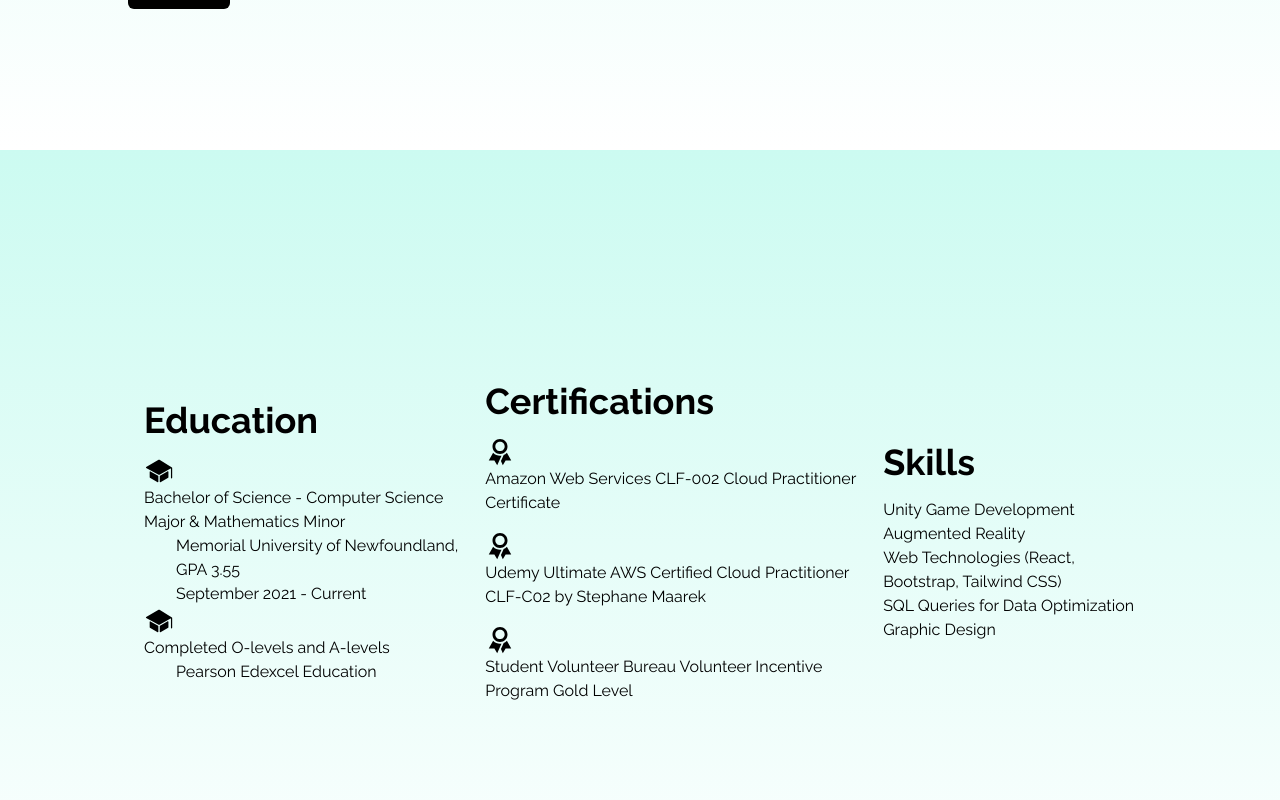
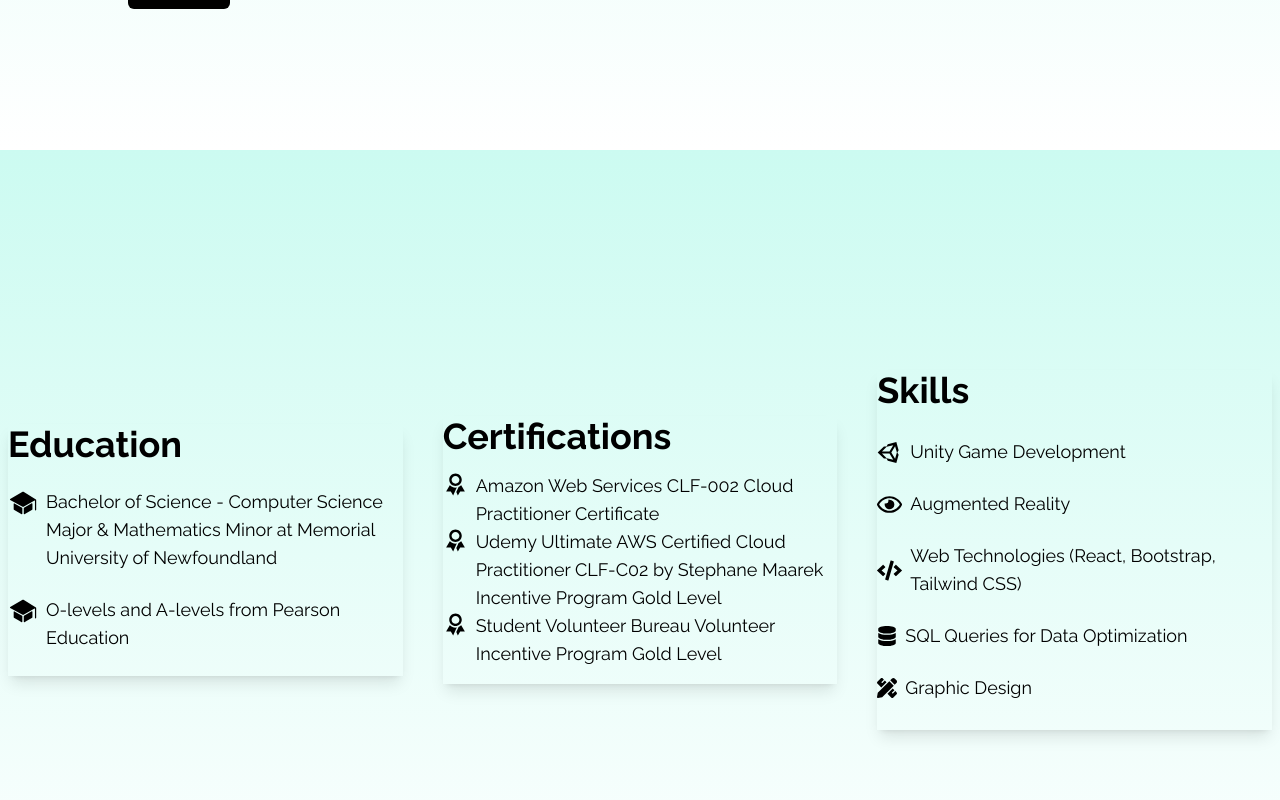
Before and after one commit to Irfanul383/portfolio_website, a React (Create React App) app: page / in a window 1280 px wide. Shown: the part 650-1450 px from the top of the page. Built offline with nearby package versions, Linux system fonts and the light colour scheme.

Commit message:
Qualification page updated with content

```diff
--- a/src/components/Qualifications.jsx
+++ b/src/components/Qualifications.jsx
@@ -1,57 +1,95 @@
 import React from 'react';
 import { IoIosSchool, IoMdRibbon } from 'react-icons/io';
+import { FaUnity, FaRegEye, FaCode, FaDatabase, FaPencilRuler } from 'react-icons/fa';
 
 const Qualifications = () => {
 	return (
 		<div name="education" className="h-screen w-full bg-gradient-to-b from-teal-100 to-white">
-			<div className="max-w-screen-lg mx-auto flex flex-col items-center justify-center h-full px-4 md:flex-row">
-				<div className="education-section">
+			<div className="max-w-screen-2xl mx-auto flex flex-col items-center justify-center h-full px-2 md:flex-row">
+				<div className="Education-section w-1/3 shadow-lg">
 					<h2 className="text-3xl sm:text-4xl font-bold">Education</h2>
-					<div className="text-grey-700 py-4">
-						<p>
-							<IoIosSchool size={30} className="text-black mr-2" />
-							Bachelor of Science - Computer Science Major & Mathematics Minor
-						</p>
-
-						<p className="pl-8">Memorial University of Newfoundland, GPA 3.55</p>
-						<p className="pl-8">September 2021 - Current</p>
-
-						<p>
-							<IoIosSchool size={30} className="text-black mr-2" />
-							Completed O-levels and A-levels
-						</p>
-						<p className="pl-8">Pearson Edexcel Education</p>
+					<div className="text-grey-700 py-3">
+						<ul className="Education-list">
+							<li className="flex items-top py-3 text-lg">
+								<div className="flex-shrink-0">
+									<IoIosSchool size={30} className="text-black mr-2" />
+								</div>
+								<div>
+									Bachelor of Science - Computer Science Major & Mathematics Minor at Memorial
+									University of Newfoundland
+								</div>
+							</li>
+							<li className="flex items-top py-3 text-lg">
+								<div className="flex-shrink-0">
+									<IoIosSchool size={30} className="text-black mr-2" />
+								</div>
+								<div>O-levels and A-levels from Pearson Education</div>
+							</li>
+						</ul>
 					</div>
 				</div>
-
-				<div className="certifications-section">
-					<h2 className="text-3xl sm:text-4xl font-bold">Certifications</h2>
+				<div className="Certification-section ml-10 w-1/3 shadow-lg">
+					<h2 className="flex flex-row text-3xl sm:text-4xl font-bold">Certifications</h2>
 					<div className="text-grey-700 py-4">
-						<p>
-							<IoMdRibbon size={30} className="text-black mr-2" />
-							Amazon Web Services CLF-002 Cloud Practitioner Certificate
-						</p>
-						<p className="mt-4">
-							<IoMdRibbon size={30} className="text-black mr-2" />
-							Udemy Ultimate AWS Certified Cloud Practitioner CLF-C02 by Stephane Maarek
-						</p>
-						<p className="mt-4">
-							<IoMdRibbon size={30} className="text-black mr-2" />
-							Student Volunteer Bureau Volunteer Incentive Program Gold Level
-						</p>
+						<ul className="Certification-list">
+							<li className="flex items-top text-lg">
+								<div className="flex-shrink-0">
+									<IoMdRibbon size={25} className="text-black mr-2" />
+								</div>
+								<div>Amazon Web Services CLF-002 Cloud Practitioner Certificate</div>
+							</li>
+							<li className="flex items-top text-lg">
+								<div className="flex-shrink-0">
+									<IoMdRibbon size={25} className="text-black mr-2" />
+								</div>
+								<div>
+									Udemy Ultimate AWS Certified Cloud Practitioner CLF-C02 by Stephane Maarek Incentive
+									Program Gold Level
+								</div>
+							</li>
+							<li className="flex items-top text-lg">
+								<div className="flex-shrink-0">
+									<IoMdRibbon size={25} className="text-black mr-2" />
+								</div>
+								<div>Student Volunteer Bureau Volunteer Incentive Program Gold Level</div>
+							</li>
+						</ul>
 					</div>
 				</div>
-
-				<div className="skills-section">
+				<div className="skills-section ml-10 w-1/3 shadow-lg">
 					<h2 className="text-3xl sm:text-4xl font-bold">Skills</h2>
 					<div className="text-grey-700 py-4">
-						{/* List of skills here */}
-						<ul>
-							<li>Unity Game Development</li>
-							<li>Augmented Reality</li>
-							<li>Web Technologies (React, Bootstrap, Tailwind CSS)</li>
-							<li>SQL Queries for Data Optimization</li>
-							<li>Graphic Design</li>
+						<ul className="skills-list">
+							<li className="flex items-center py-3 text-lg">
+								<div className="flex-shrink-0">
+									<FaUnity size={25} className="mr-2" />
+								</div>
+								<div>Unity Game Development</div>
+							</li>
+							<li className="flex items-center py-3 text-lg">
+								<div className="flex-shrink-0">
+									<FaRegEye size={25} className="mr-2" />
+								</div>
+								<div>Augmented Reality</div>
+							</li>
+							<li className="flex items-center py-3 text-lg">
+								<div className="flex-shrink-0">
+									<FaCode size={25} className="mr-2" />
+								</div>
+								<div>Web Technologies (React, Bootstrap, Tailwind CSS)</div>
+							</li>
+							<li className="flex items-center py-3 text-lg">
+								<div className="flex-shrink-0">
+									<FaDatabase size={20} className="mr-2" />
+								</div>
+								<div>SQL Queries for Data Optimization</div>
+							</li>
+							<li className="flex items-center py-3 text-lg">
+								<div className="flex-shrink-0">
+									<FaPencilRuler size={20} className="mr-2" />
+								</div>
+								<div>Graphic Design</div>
+							</li>
 						</ul>
 					</div>
 				</div>
```
